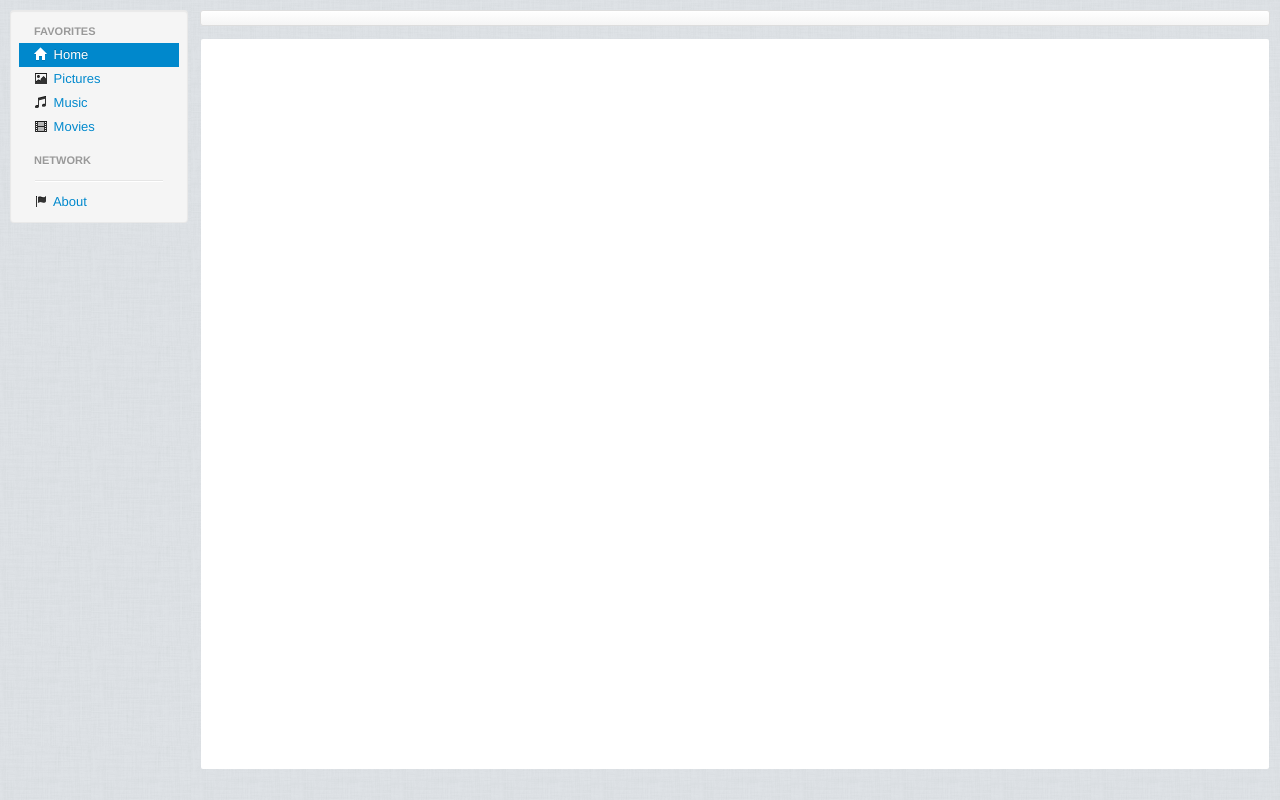
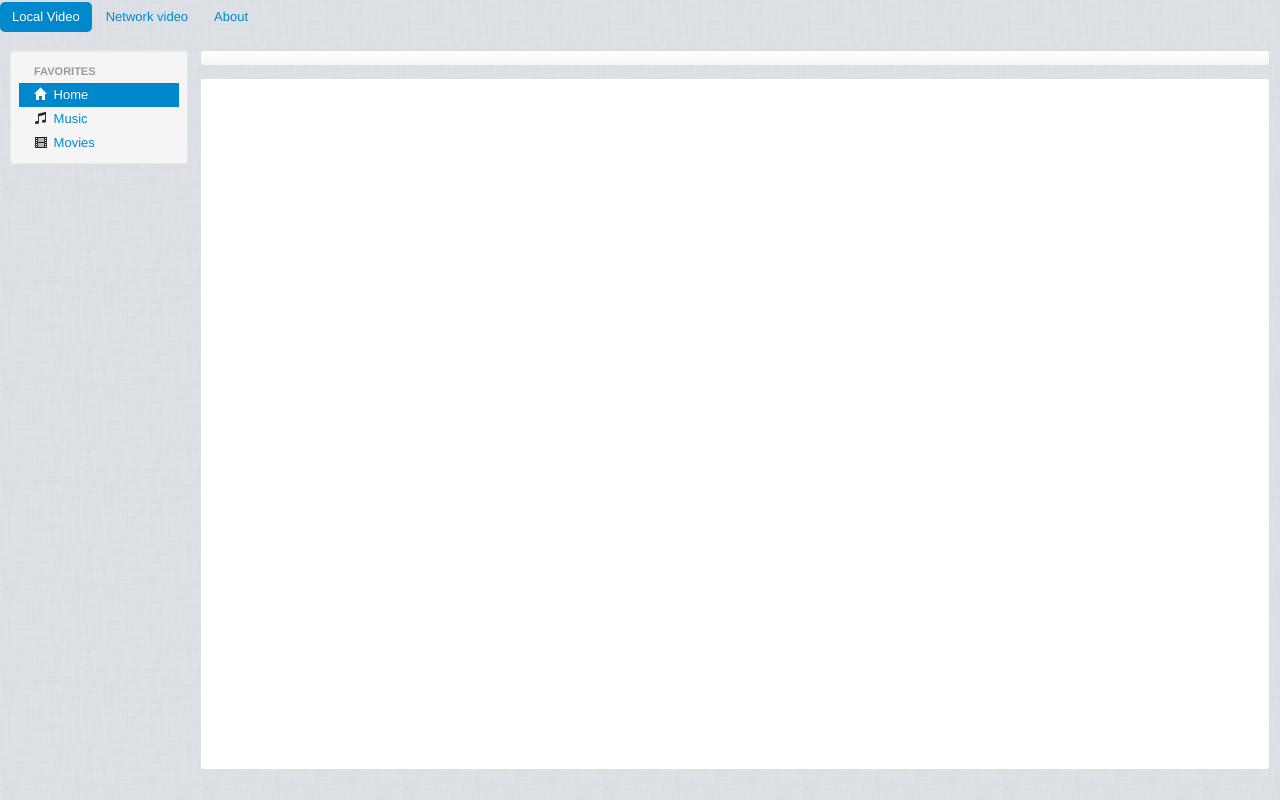
Before and after one commit to peterfuture/dttv-desktop, a website: page src/app/index.html at #!/file_browser in a window 1280 px wide. Drawn offline with Linux system fonts and the light colour scheme; files whose address does not match are found by name.

Commit message:
nav style

```diff
--- a/src/app/css/style.css
+++ b/src/app/css/style.css
@@ -44,3 +44,19 @@ body {
 .file.focus .icon {
   -webkit-filter: invert(20%);
 }
+
+.file_nav {
+  position: absolute;
+  left: 10px;
+  right: 10px;
+  top: 50px;
+  bottom: 10px;
+}
+.files_details {
+  float: left;
+  position: absolute;
+  left: 210px;
+  right: 0;
+  top: 0;
+  bottom: 50px
+}
--- a/src/app/index.html
+++ b/src/app/index.html
@@ -1,13 +1,21 @@
 <!DOCTYPE html>
 <html lang="en" ng-app="dttv">
 <head>
-  <title>File Explorer</title>
+  <title>DTTV</title>
   <meta name="viewport" content="width=device-width, initial-scale=1.0">
   <link href="bootstrap/css/bootstrap.css" rel="stylesheet">
   <link href="css/style.css" rel="stylesheet">
 </head>
 
-<body>
+<body >
+
+  <div>
+    <ul class="nav nav-pills">
+      <li role="presentation" class="active"><a href="#file_browser">Local Video</a></li>
+      <li role="presentation"><a href="#online_video">Network video</a></li>
+      <li role="presentation"><a href="#">About</a></li>
+    </ul>
+  </div>
 
   <div class="main">
 		<div ng-view></div>
@@ -20,5 +28,7 @@
 <script src="bootstrap/js/bootstrap.min.js"></script>
 <script type="text/javascript" src="scripts/app.js"></script>
 <script type="text/javascript" src="scripts/file_browser.js"></script>
+<script type="text/javascript" src="scripts/online_video.js"></script>
+
 </body>
 </html>
--- a/src/app/scripts/app.js
+++ b/src/app/scripts/app.js
@@ -2,7 +2,7 @@
 
 var dttv = angular.module('dttv',
 	['ui.bootstrap','ngRoute',
-	'dttv.file_browser']);
+	'dttv.file_browser', 'dttv.online_video']);
 
 dttv.config(function($routeProvider){
 	$routeProvider.otherwise({ redirectTo: '/file_browser' });
--- a/src/app/scripts/file_browser.js
+++ b/src/app/scripts/file_browser.js
@@ -12,17 +12,17 @@ file_browser.config(function($routeProvider){
 var file_browser_controller = file_browser.controller('file_browser_controller', ['$scope', '$routeParams',function ($scope, $routeParams) {
 		//--------------------------------
 		$scope.cur ={};
-
-		$scope.cd=function(){
+		$scope.cd = function(){
 
 		}
 
+		// get file list and bind to html element
+		bind_files();
 		//--------------------------------
 }]);
 
 
 global.$ = $;
-
 var abar = require('address_bar');
 var folder_view = require('folder_view');
 var nwGui = require('nw.gui');
@@ -46,7 +46,7 @@ var App = {
   // show "about" window
   about: function () {
     var params = {toolbar: false, resizable: false, show: true, height: 120, width: 350};
-    var aboutWindow = nwGui.Window.open('about.html', params);
+    var aboutWindow = nwGui.Window.open('views/about.html', params);
     aboutWindow.on('document-end', function() {
       aboutWindow.focus();
       // open link in default browser
@@ -97,8 +97,8 @@ var App = {
   }
 };
 
-$(document).ready(function() {
-  initMenu();
+var bind_files = function() {
+  //initMenu();
 
   var folder = new folder_view.Folder($('#files'));
   var addressbar = new abar.AddressBar($('#addressbar'));
@@ -128,4 +128,4 @@ $(document).ready(function() {
     event.preventDefault();
     App.cd(this);
   });
-});
+}
--- /dev/null
+++ b/src/app/scripts/online_video.js
@@ -0,0 +1,21 @@
+"use strict";
+
+var online_video = angular.module('dttv.online_video', []);
+
+online_video.config(function($routeProvider){
+	$routeProvider
+			.when('/online_video', {
+                templateUrl : 'views/online_video.html',
+            })
+});
+
+var online_video_controller = file_browser.controller('online_video_controller', ['$scope', '$routeParams',function ($scope, $routeParams) {
+		//--------------------------------
+		$scope.cur ={};
+		$scope.open = function(path){
+			alert("try to play" + path);
+		}
+
+
+		//--------------------------------
+}]);
--- a/src/app/views/file_browser.html
+++ b/src/app/views/file_browser.html
@@ -1,17 +1,9 @@
-<div style="position: absolute; left: 10px; right: 10px; top: 10px; bottom: 10px;">
+<div class="file_nav" ng-controller="file_browser_controller">
   <div class="well" style="float: left; width: 160px; padding: 8px;">
     <ul class="nav nav-list" id="sidebar">
       <li class="nav-header">Favorites</li>
       <li class="active">
         <a href="#" nw-path="~/"><i class="icon-white icon-home"></i> Home</a>
-      </li>
-      <!--
-      <li>
-        <a href="#" nw-path="~/Documents"><i class="icon-book"></i> Documents</a>
-      </li>
-      -->
-      <li>
-        <a href="#" nw-path="~/Pictures"><i class="icon-picture"></i> Pictures</a>
       </li>
       <li>
         <a href="#" nw-path="~/Music"><i class="icon-music"></i> Music</a>
@@ -19,13 +11,10 @@
       <li>
         <a href="#" nw-path="~/Movies"><i class="icon-film"></i> Movies</a>
       </li>
-      <li class="nav-header">Network</li>
-      <li class="divider"></li>
-      <li><a href="#" nw-call="about" onclick="App.about()"><i class="icon-flag"></i> About</a></li>
     </ul>
   </div>
 
-  <div style="float: left; position: absolute; left: 210px; right: 0; top: 0; bottom: 50px">
+  <div class="files_details">
     <div class="row">
       <ul id="addressbar" class="breadcrumb"></ul>
     </div>
```
Also changed, not shown: package.json (+4 -4 lines), src/app/views/online_video.html (added, +3 -0 lines). Lines whose indentation alone changed are shown as unchanged.
